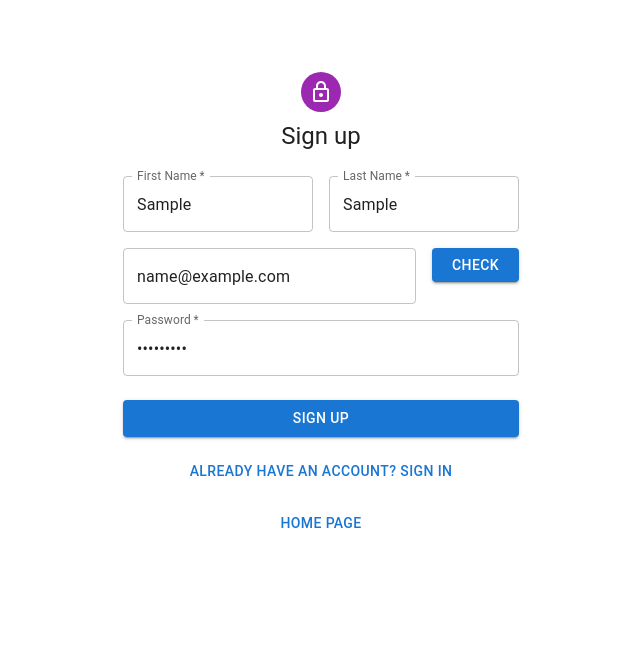
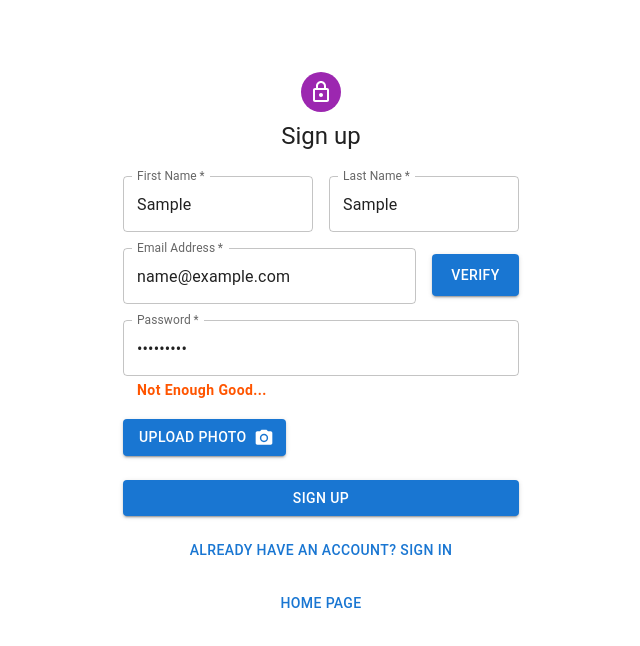
Before and after one commit to vaibhav183/Clone-Twitter, a React (Create React App) app: page /signup in a window 1280 px wide. Both pictures are taken after typing "Sample", "Sample", "name@example.com", "Sample123" into the empty fields and a click on the button "SIGN UP". Shown: the top 646 px of the page, without its empty margins (319-959 px from the left). Built offline with nearby package versions, Linux system fonts and the light colour scheme; no server answers; the HTML template or start-up script is replaced by a standard one.

Commit message:
Signup email verification done

```diff
--- a/package.json
+++ b/package.json
@@ -8,7 +8,9 @@
         "@emotion/styled": "^11.6.0",
         "@material-ui/core": "^4.12.3",
         "@material-ui/icons": "^4.11.2",
+        "@material-ui/lab": "^4.0.0-alpha.60",
         "@mui/icons-material": "^5.0.1",
+        "@mui/lab": "^5.0.0-alpha.68",
         "@mui/material": "^5.4.1",
         "@testing-library/jest-dom": "^5.14.1",
         "@testing-library/react": "^11.2.7",
@@ -28,6 +30,7 @@
         "react-twitter-embed": "^3.0.3",
         "semantic-ui-css": "^2.4.1",
         "semantic-ui-react": "^2.0.4",
+        "validator": "^13.7.0",
         "web-vitals": "^1.1.2"
     },
     "scripts": {
--- a/src/Sign_up.js
+++ b/src/Sign_up.js
@@ -1,9 +1,13 @@
 import * as React from 'react';
 import { useState, useEffect } from 'react';
 import $ from 'jquery';
+import "./signup.css"
+import Axios from 'axios'
 import {Link} from 'react-router-dom'
 import Avatar from '@mui/material/Avatar';
 import Button from '@mui/material/Button';
+import LoadingButton from '@mui/lab/LoadingButton';
+import SaveIcon from '@mui/icons-material/Save';
 import CssBaseline from '@mui/material/CssBaseline';
 import TextField from '@mui/material/TextField';
 import FormControlLabel from '@mui/material/FormControlLabel';
@@ -15,8 +19,11 @@ import LockOutlinedIcon from '@mui/icons-material/LockOutlined';
 import Typography from '@mui/material/Typography';
 import Container from '@mui/material/Container';
 import { createTheme, ThemeProvider } from '@mui/material/styles';
-import {blank,wrong,check,success} from "./error";
+import {firname,lasname,blank,otpBlank,otpCheck,notStrong,strong,muchStrong,wrong,check,success} from "./error";
 import emailjs from 'emailjs-com'
+import validator from 'validator'
+import IconButton from '@mui/material/IconButton';
+import PhotoCamera from '@mui/icons-material/PhotoCamera';
 
 function Copyright(props) {
   return (
@@ -40,35 +47,153 @@ export default function SignUp() {
     return regex.test(email);
   }
 
+  //Password Checking
+  const validate = (value) => {
+    if (validator.isStrongPassword(value, {
+      minLength: 8, minLowercase: 1,
+      minUppercase: 1, minNumbers: 1, minSymbols: 1
+    })) {
+      setErrorMessage(strong())
+      setPass_verified(true)
+    } else {
+      setErrorMessage(notStrong())
+      setPass_verified(false)
+    }
+  }
 
+  //Photo Upload
+  function upload(value){
+    // console.log(value.target.files[0].size)
+    if(((value.target.files[0].type)=="image/png" || (value.target.files[0].type)=="image/jpeg") && (value.target.files[0].size)>0){
+      setPhoto_upload(value.target.files[0].name)
+      setColor("success")
+      setVariant("contained");
+    }
+    else{
+      value=undefined
+      setPhoto_upload("Only Photo Allowed")
+    }
+  }
+
+  function checking(value){
+    if(value!=""){
+      setEmail_error("")
+    }
+  }
+  function fname_check(value){
+    if(value!=""){
+      setFname("")
+    }
+  }
+  function lname_check(value){
+    if(value!=""){
+      setLname("")
+    }
+  }
+
+  //ALL USE STATE
+  const [fname, setFname] = useState('')
+  const [variant, setVariant] = useState('contained')
+  const [color, setColor] = useState('primary')
+  const [lname, setLname] = useState('')
   const [email_lable,setEmail_lable]=useState("Email Address")
-  const [email_value,setEmail_value]=useState("")
+  const [errorMessage, setErrorMessage] = useState('')
   const [email_verified,setEmail_verified]=useState(false)
+  const [pass_verified,setPass_verified]=useState(false)
+  const [photo_upload,setPhoto_upload]=useState("Upload Photo")
   const [email_error,setEmail_error]=useState("")
-  const [email_border,setEmail_border]=useState("")
+  const [otp_error,setOtp_error]=useState("")
 
+  //OTP Verififcation
+  const otpVarification = (event) => {
+    event.preventDefault();
+    if(($('#otp').val())===""){
+      setOtp_error(otpBlank())
+    }
+    else{
+      $('#check_grid').addClass("hide_grid");
+      $('#verifying').removeClass("hide_grid");
+      Axios.post("http://localhost:3001/otp_verification",{email:$('#email').val(),otp:$('#otp').val()})
+      .then((response)=>{
+          if (response.data.msg === 'success'){
+            setEmail_verified(true);
+            $('#verifying').addClass("hide_grid");
+            $('#verifed').removeClass("hide_grid");
+        }else if(response.data.msg === 'fail'){
+          $('#check_grid').removeClass("hide_grid");
+          $('#verifying').addClass("hide_grid");
+          setOtp_error(otpCheck())
+        }
+      })
+    }
+  };
+
+  //Email Verififcation
   const emailVarification = (event) => {
     event.preventDefault();
-    // eslint-disable-next-line no-console
     if(($('#email').val())===""){
       setEmail_error(blank())
     }
-    // console.log($('#email').val());
     else if(isEmail($('#email').val())===false){
       setEmail_error(wrong())
     }
     else{
+      $('#verify_grid').addClass("hide_grid");
+      $('#verifying').removeClass("hide_grid");
+      Axios.post("http://localhost:3001/email_verification",{tomail:$('#email').val()})
+      .then((response)=>{
+          if (response.data.msg === 'success'){
+            $('#email_grid').addClass("hide_grid");
+            $('#verifying').addClass("hide_grid");
+            $('#otp_grid').removeClass("hide_grid");
+            $('#check_grid').removeClass("hide_grid");
+        }else if(response.data.msg === 'fail'){
+          $('#verify_grid').removeClass("hide_grid");
+          $('#verifying').addClass("hide_grid");
+          setEmail_error(check())
+        }
+      })
     }
   };
 
-  const handleSubmit = (event) => {
+
+  const submitForm = (event) => {
     event.preventDefault();
-    const data = new FormData(event.currentTarget);
-    // eslint-disable-next-line no-console
-    console.log({
-      email: data.get('email'),
-      password: data.get('password'),
-    });
+    console.log(event.target[14].files[0])
+    // if($('#firstName').val()==""){
+    //   console.log("hello")
+    //   setFname(firname());
+    // }
+    // else if($('#lastName').val()==""){
+    //   setLname(lasname());
+    // }
+    // else if(email_verified==false){
+    //   setEmail_error(check())
+    // }
+    // else if(pass_verified==false){
+    //   setErrorMessage(muchStrong())
+    // }
+    // else if((event.target[14].files[0]==undefined) || ((event.target[14].files[0].type)!="image/jpeg" && (event.target[14].files[0].type)!="image/png")){
+    //   setVariant("outlined");
+    //   setColor("error");
+    // }
+    // else{
+      const formData = new FormData()
+       formData.append('file', event.target[14].files[0])
+       formData.append('upload_preset','postimage' )
+       Axios.post("https://api.cloudinary.com/v1_1/vaibhav183vibhu/image/upload",formData)
+       .then(async function (response){
+         console.log("Success");
+       })
+       .catch((error)=>{
+         console.log("errors")
+       })
+    // }
+    // const data = new FormData(event.currentTarget);
+    // console.log({
+    //   email: data.get('email'),
+    //   password: data.get('password'),
+    // });
   };
 
   return (
@@ -89,7 +214,7 @@ export default function SignUp() {
           <Typography component="h1" variant="h5">
             Sign up
           </Typography>
-          <Box component="form" noValidate onSubmit={handleSubmit} sx={{ mt: 3 }}>
+          <Box component="form" noValidate onSubmit={submitForm} sx={{ mt: 3 }}>
             <Grid container spacing={2}>
               <Grid item xs={12} sm={6}>
                 <TextField
@@ -99,7 +224,9 @@ export default function SignUp() {
                   fullWidth
                   id="firstName"
                   label="First Name"
+                  onChange={(e) => fname_check(e.target.value)}
                   autoFocus
+                  helperText={fname}
                 />
               </Grid>
               <Grid item xs={12} sm={6}>
@@ -110,28 +237,82 @@ export default function SignUp() {
                   label="Last Name"
                   name="lName"
                   autoComplete="lname"
+                  onChange={(e) => lname_check(e.target.value)}
+                  helperText={lname}
                 />
               </Grid>
-              <Grid item xs={9}>
+
+
+              {/* Email Details */}
+              <Grid item xs={9} id='email_grid'>
                 <TextField
                   required
                   fullWidth
                   id="email"
-                  label=""
+                  label={email_lable}
                   name="email"
+                  onChange={(e) => checking(e.target.value)}
                   autoComplete="email"
                   helperText={email_error}
                 />
               </Grid>
-              <Grid item xs={3}>
+              <Grid item xs={3} id="verify_grid">
                 <Button
                 fullWidth
                 variant="contained"
                 onClick={emailVarification}
-                style={{height:'60%',marginTop:'auto',marginBottom:'auto'}}
-                > Check
+                style={{height:'3em',marginTop:'7%'}}
+                > Verify
                 </Button>
               </Grid>
+
+
+              {/* Verify Button */}
+              <Grid item xs={3} className="hide_grid" id="verifying">
+                <LoadingButton
+                  loading
+                  loadingPosition="start"
+                  startIcon={<SaveIcon />}
+                  style={{height:'3em',marginTop:'7%'}}
+                  variant="outlined"
+                >
+                  Verifying
+                </LoadingButton>
+              </Grid>
+
+
+              {/* Otp Verififcation */}
+              <Grid item xs={6} className="hide_grid" id="otp_grid">
+                <TextField
+                  required
+                  fullWidth
+                  id="otp"
+                  label="Enter OTP"
+                  name="otp"
+                  autoComplete="OTP"
+                  helperText={otp_error}
+                />
+              </Grid>
+              <Grid item xs={4} className="hide_grid" id="check_grid">
+                <Button
+                fullWidth
+                variant="contained"
+                id='otp_bot'
+                onClick={otpVarification}
+                style={{height:'3em',marginTop:'7%'}}
+                > Verify
+                </Button>
+              </Grid>
+
+
+              {/* Otp Verified */}
+              <Grid item xs={4} className="hide_grid" id="verifed">
+              <Button variant="outlined" color="success" style={{height:'3em',marginTop:'7%'}} disabled>
+                Verified
+              </Button>
+              </Grid>
+
+              {/* Password */}
               <Grid item xs={12}>
                 <TextField
                   required
@@ -141,7 +322,24 @@ export default function SignUp() {
                   type="password"
                   id="password"
                   autoComplete="new-password"
+                  onChange={(e) => validate(e.target.value)}
+                  helperText={errorMessage}
                 />
+              </Grid>
+              <Grid item xs={12}>
+                <Button
+                  variant={variant}
+                  component="label"
+                  endIcon={<PhotoCamera />}
+                  color={color}
+                >
+                  {photo_upload}
+                  <input
+                    type="file"
+                    onChange={(e) => upload(e)}
+                    hidden
+                  />
+                </Button>
               </Grid>
             </Grid>
             <Button
--- a/src/error.js
+++ b/src/error.js
@@ -2,23 +2,57 @@ import react from 'react'
 
 function blank(){
     return(
-    <h3 style={{color:'red',marginTop:'0px',marginBottom:'2px'}}>Provide Email Address</h3>
+    <h3 style={{color:'red',marginTop:'0px',marginBottom:'1px'}}>Provide Email Address</h3>
+    );
+}
+function otpBlank(){
+    return(
+    <h3 style={{color:'red',marginTop:'0px',marginBottom:'1px'}}>Enter OTP</h3>
+    );
+}
+function otpCheck(){
+    return(
+    <h3 style={{color:'red',marginTop:'0px',marginBottom:'1px'}}>Wrong OTP!! Please Try Again...</h3>
+    );
+}
+function notStrong(){
+    return(
+    <h3 style={{color:'#ff5500',marginTop:'0px',marginBottom:'1px'}}>Not Enough Good...</h3>
+    );
+}function firname(){
+    return(
+    <h3 style={{color:'#db4112',marginTop:'0px',marginBottom:'1px'}}>Enter First Name</h3>
+    );
+}
+function lasname(){
+    return(
+    <h3 style={{color:'#db4112',marginTop:'0px',marginBottom:'1px'}}>Enter Last Name</h3>
+    );
+}
+function strong(){
+    return(
+    <h3 style={{color:'#11ad31',marginTop:'0px',marginBottom:'1px'}}>Perfect Password!!</h3>
+    );
+}
+function muchStrong(){
+    return(
+    <h3 style={{color:'#db4112',marginTop:'0px',marginBottom:'1px'}}>Strong Your Password...</h3>
     );
 }
 function wrong(){
     return(
-    <h3 style={{color:'red',marginTop:'0px',marginBottom:'2px'}}>Incorrect Format</h3>
+    <h3 style={{color:'red',marginTop:'0px',marginBottom:'1px'}}>Incorrect Format</h3>
     );
 }
 function check(){
     return(
-    <h3 style={{color:'red',marginTop:'0px',marginBottom:'2px'}}>Incorrect Email Address</h3>
+    <h3 style={{color:'red',marginTop:'0px',marginBottom:'1px'}}>Incorrect Email Address</h3>
     );
 }
 function success(){
     return(
-    <h3 style={{color:'green',marginTop:'0px',marginBottom:'2px'}}>Correct Email Address</h3>
+    <h3 style={{color:'green',marginTop:'0px',marginBottom:'1px'}}>Correct Email Address</h3>
     );
 }
 
-export {blank,wrong,check,success};
+export {firname,lasname,blank,otpBlank,otpCheck,notStrong,strong,muchStrong,wrong,check,success};
--- /dev/null
+++ b/src/signup.css
@@ -0,0 +1,3 @@
+.hide_grid {
+    display: none !important;
+}
```
Also changed, not shown: 1 other file (tests, documents, lock files or other folders).
